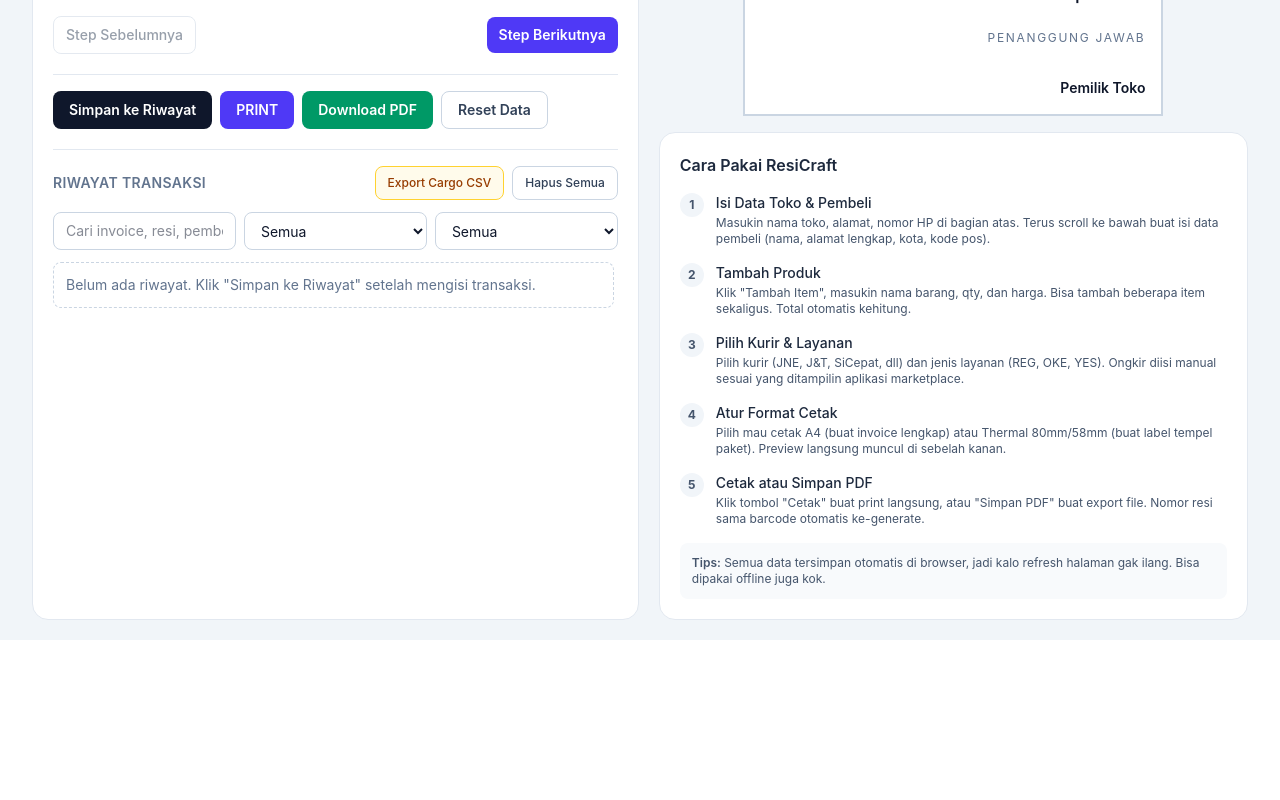
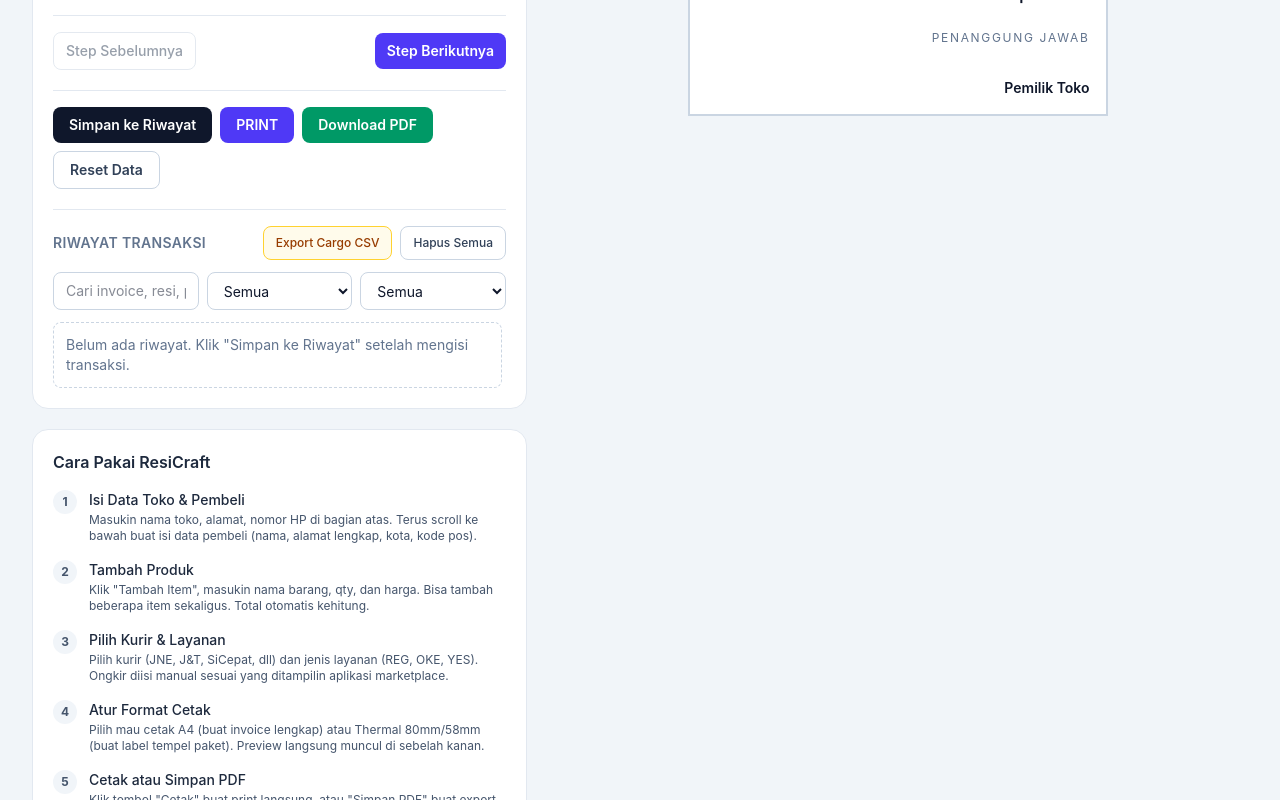
Before and after one commit to Delta-Polder-Indonesia/tools-cetak-resi-cargo-pengiriman, a React (Vite) app: page / in a window 1280 px wide. Shown: the part 1016-1816 px from the top of the page. Before the commit the page ends 1656 px from the top, so only its background shows below. Built offline with nearby package versions, Linux system fonts and the light colour scheme.

Commit message:
first commit

```diff
--- a/src/App.tsx
+++ b/src/App.tsx
@@ -471,7 +471,25 @@ export default function App() {
         </div>
       </motion.header>
 
-      <div className="mx-auto grid w-full max-w-7xl gap-5 px-4 py-5 sm:px-6 lg:grid-cols-[1.03fr_1fr] lg:px-8">
+      {/*
+        ============================================================================
+        LAYOUT UTAMA - SUDAH DIPERBAIKI
+        ============================================================================
+        Perubahan: Dari lg:grid-cols-[1.03fr_1fr] (hampir 50:50)
+        Menjadi: xl:grid-cols-12 dengan proporsi 5:7 (42% : 58%)
+
+        Ini membuat:
+        - Input panel lebih lebar dan nyaman (tidak cramped)
+        - Preview tetap proporsional tanpa melebar berlebihan
+      */}
+      <div className="mx-auto grid w-full max-w-7xl gap-5 px-4 py-5 sm:px-6 lg:px-8 xl:grid-cols-12">
+
+        {/*
+          LEFT COLUMN: Input Panel
+          xl:col-span-5 = 5/12 kolom (~42% lebar layar)
+          Lebih lebar dari sebelumnya untuk form yang lebih nyaman
+        */}
+        <div className="xl:col-span-5">
           <InputPanel
             snapshot={snapshot}
             activeStep={activeStep}
@@ -507,7 +525,20 @@ export default function App() {
             onDeleteHistoryItem={deleteHistoryItem}
           />
 
-        <div className="space-y-4">
+          {/* DigitalProductInfo - hanya tampil di desktop (xl) */}
+          <div className="mt-5 hidden xl:block">
+            <DigitalProductInfo />
+          </div>
+        </div>
+
+        {/*
+          RIGHT COLUMN: Print Preview
+          xl:col-span-7 = 7/12 kolom (~58% lebar layar)
+          Cukup untuk preview resi tanpa terlalu melebar
+        */}
+        <div className="xl:col-span-7">
+          {/* Sticky container agar preview mengikuti saat scroll */}
+          <div className="sticky top-5 space-y-4">
             <PrintPreview
               snapshot={snapshot}
               issueDate={issueDate}
@@ -522,7 +553,12 @@ export default function App() {
               chargeableWeight={chargeableWeight}
               volumetricWeight={volumetricWeight}
             />
+
+            {/* DigitalProductInfo - tampil di mobile/tablet saja */}
+            <div className="xl:hidden">
               <DigitalProductInfo />
+            </div>
+          </div>
         </div>
       </div>
     </main>
```
Lines whose indentation alone changed are shown as unchanged.
